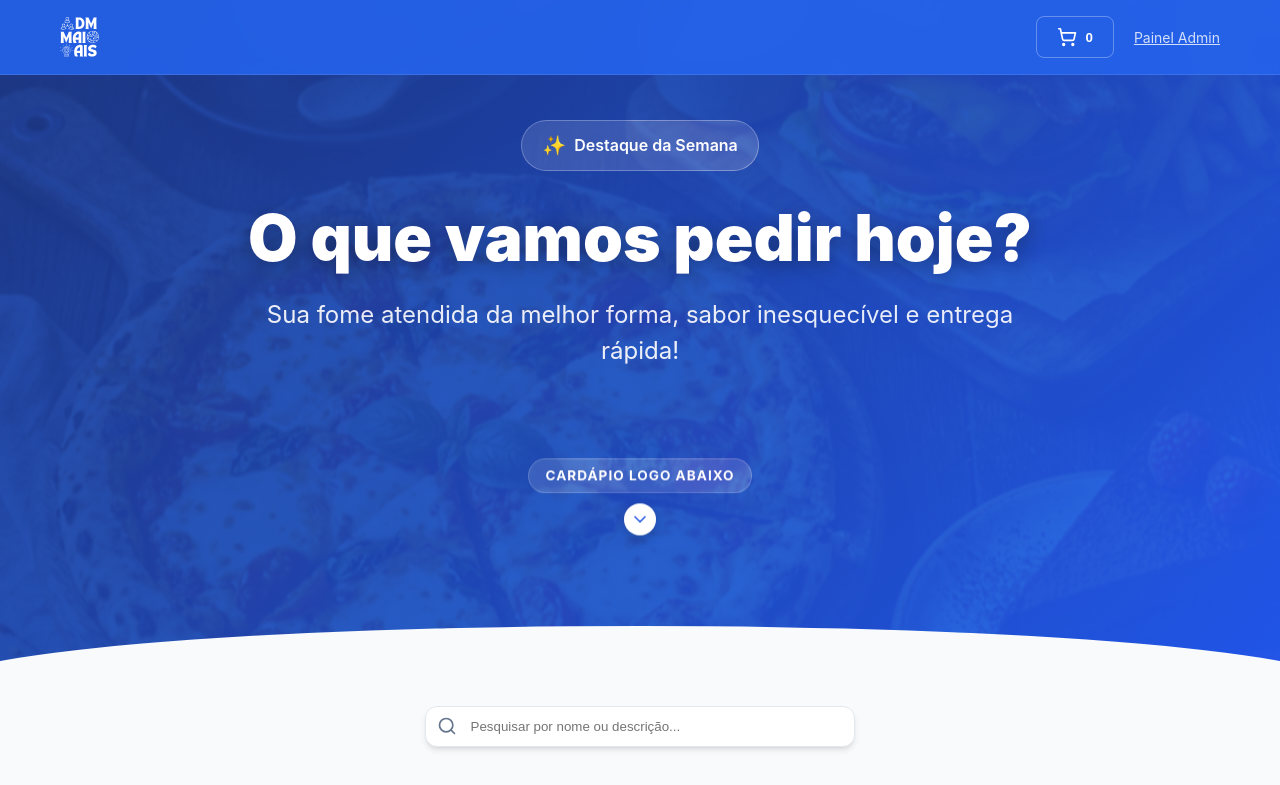
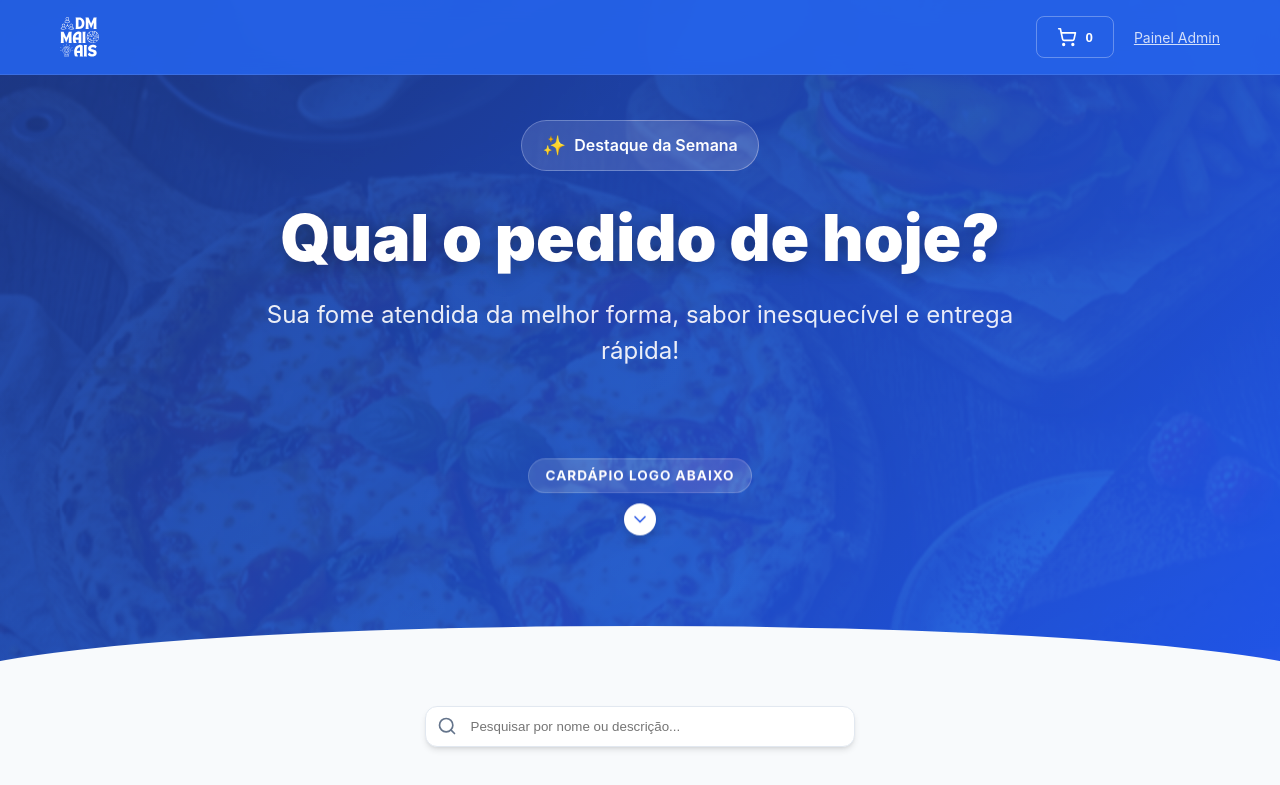
Before and after one commit to Pnuelzin/SITE-PF-ADM, a React (Vite) app: page / in a window 1280 px wide. Shown: the top 785 px of the page. Built offline with nearby package versions, Linux system fonts and the light colour scheme; no server answers; the database is empty.

Commit message:
text: Update hero title to 'Qual o pedido de hoje?'

```diff
--- a/src/pages/Home.tsx
+++ b/src/pages/Home.tsx
@@ -182,7 +182,7 @@ const Home: React.FC = () => {
               <div className="hero-badge">
                 <span style={{ fontSize: '1.2rem' }}>✨</span> Destaque da Semana
               </div>
-              <h1>O que vamos pedir hoje?</h1>
+              <h1>Qual o pedido de hoje?</h1>
               <p>Sua fome atendida da melhor forma, sabor inesquecível e entrega rápida!</p>
               <div
                 className="scroll-indicator"
```
